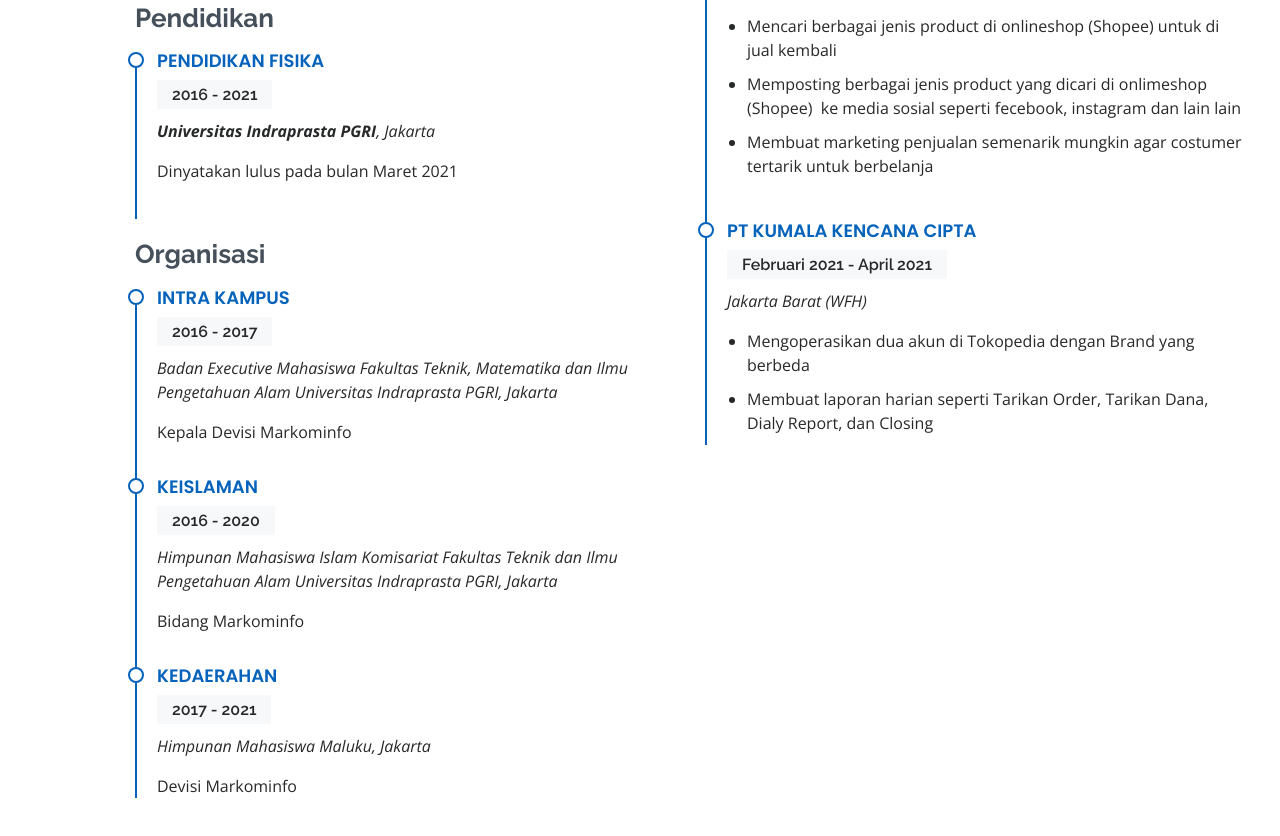
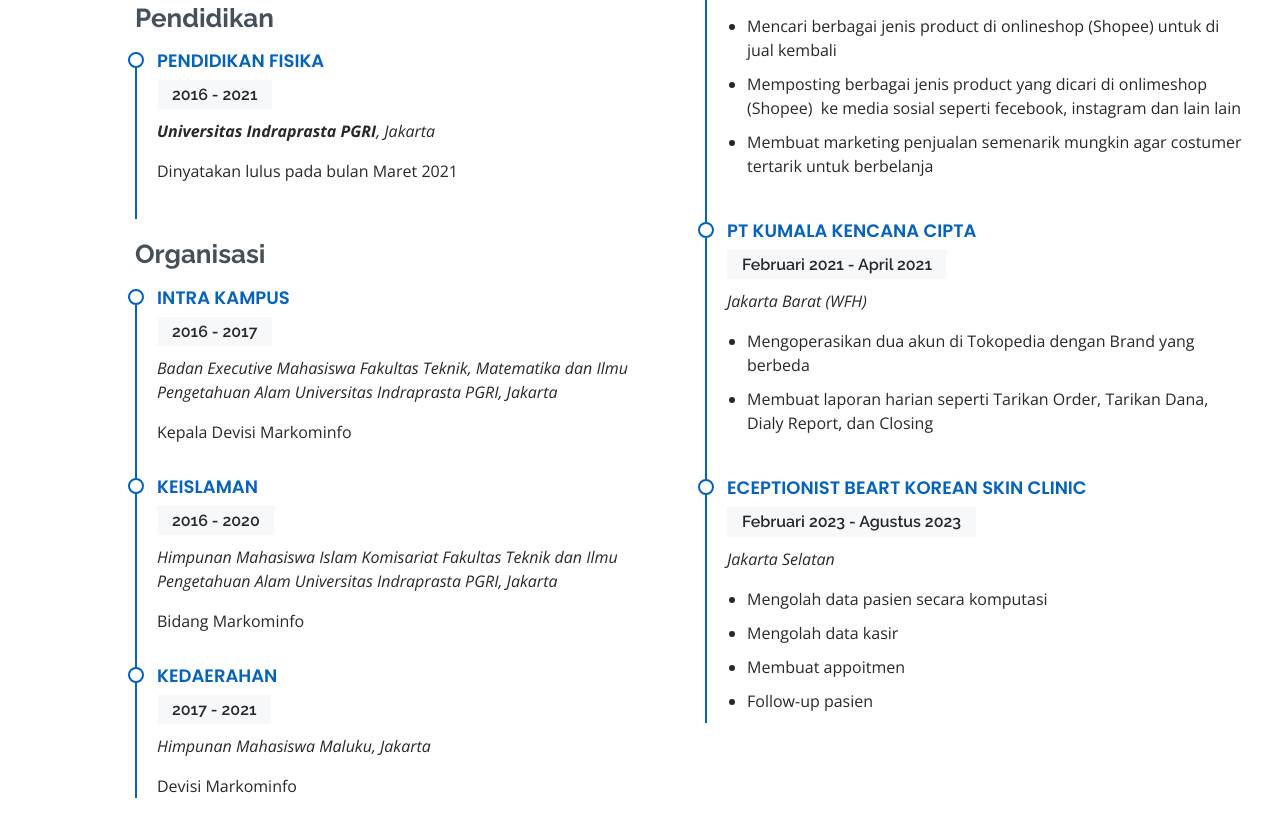
Before and after one commit to wangusung46/lidya, a plain HTML site: page index.html in a window 1280 px wide. Shown: the part 2943-3779 px from the top of the page. Drawn offline with nearby package versions, Linux system fonts and the light colour scheme.

Commit message:
20230829

```diff
--- a/index.html
+++ b/index.html
@@ -394,6 +394,17 @@
                 <ul>
                   <li>Mengoperasikan dua akun di Tokopedia dengan Brand yang berbeda</li>
                   <li>Membuat laporan harian seperti Tarikan Order, Tarikan Dana, Dialy Report, dan Closing</li>
+                </ul>
+              </div>
+              <div class="resume-item">
+                <h4>eceptionist BeArt Korean Skin Clinic</h4>
+                <h5>Februari 2023 - Agustus 2023</h5>
+                <p><em>Jakarta Selatan</em></p>
+                <ul>
+                  <li>Mengolah data pasien secara komputasi</li>
+                  <li>Mengolah data kasir</li>
+                  <li>Membuat appoitmen</li>
+                  <li>Follow-up pasien</li>
                 </ul>
               </div>
 
```
